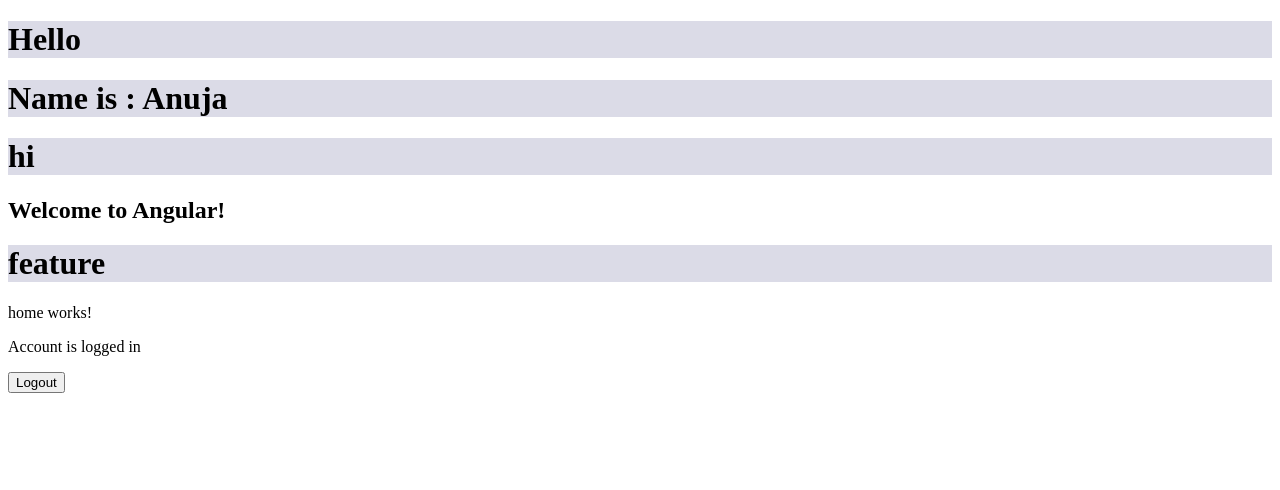
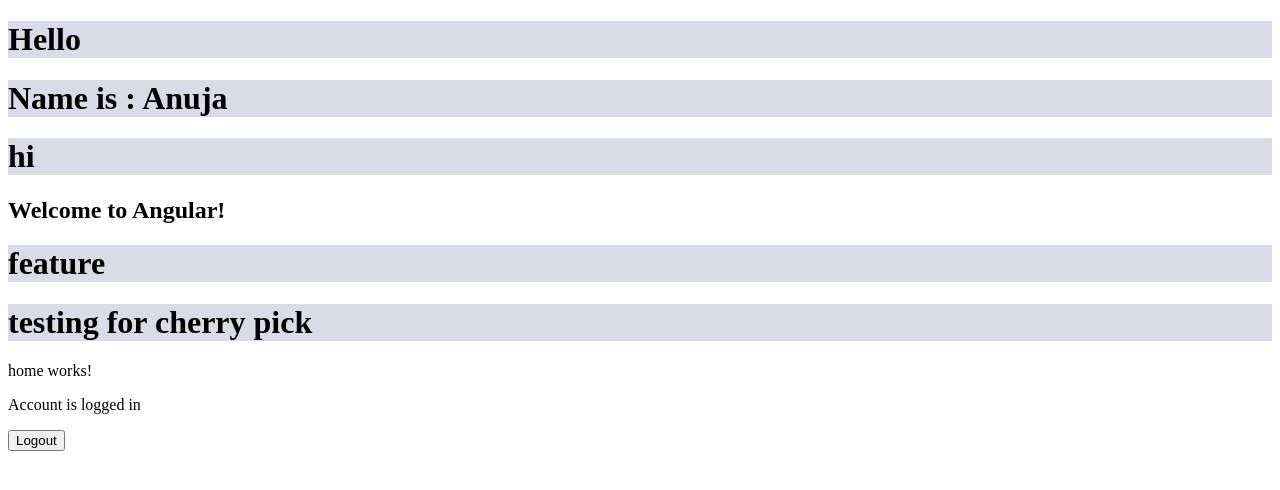
Before and after one commit to anuja-patil-dev/angular-first-app, an Angular app: page / in a window 1280 px wide. Shown: the top 490 px of the page. Built offline with nearby package versions, Linux system fonts and the light colour scheme.

Commit message:
cherry pick

```diff
--- a/src/app/app.html
+++ b/src/app/app.html
@@ -3,4 +3,5 @@
 <h1>hi</h1>
 <h2>Welcome to Angular!</h2>
 <h1>feature</h1>
+<h1>testing for cherry pick</h1>
 <app-hom></app-hom>
```
